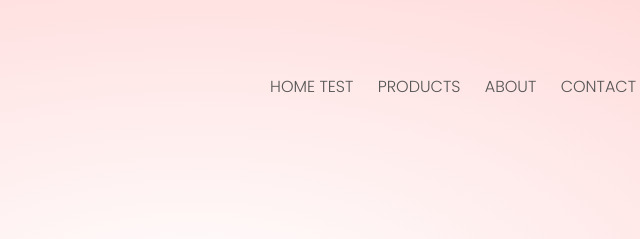
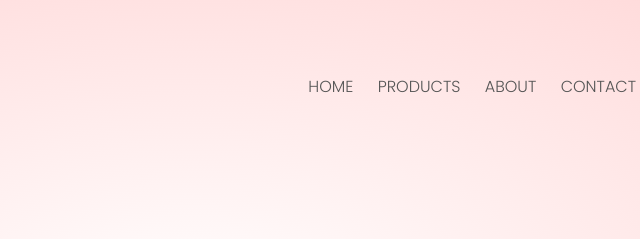
Before and after one commit to iamanup17/Cake-Fantasy, a plain HTML site: page index.html in a window 1280 px wide. Shown: the top 239 px of the page, 447-1087 px from the left. Drawn offline with Linux system fonts and the light colour scheme.

Commit message:
test success

```diff
--- a/index.html
+++ b/index.html
@@ -22,7 +22,7 @@
                 </div>
                 <nav>
                     <ul id="MenuItems">
-                        <li><a href="index.html">Home test </a></li>
+                        <li><a href="index.html">Home</a></li>
                         <li><a href="products.html">Products</a></li>
                         <li><a href="">About</a></li>
                         <li><a href="">Contact</a></li>
```
